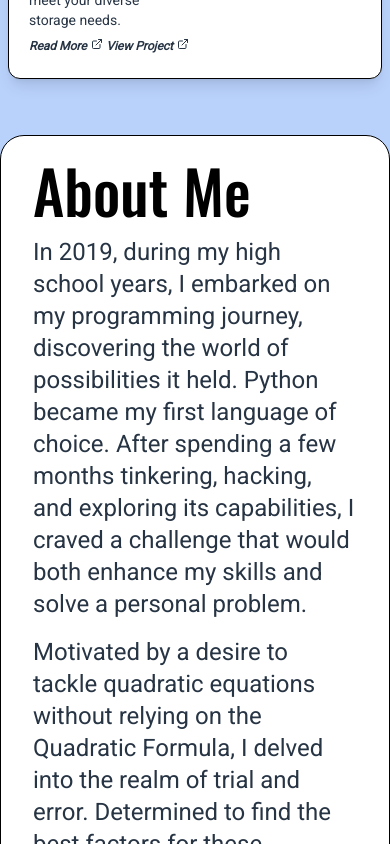
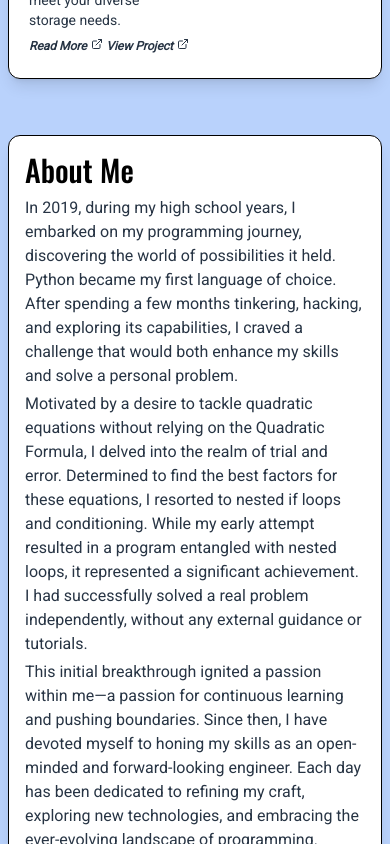
Before and after one commit to AbdifatahCodes/PortfolioWebsite, a Next.js app: page / in a window 390 px wide. Shown: the part 1760-2604 px from the top of the page. Built offline with nearby package versions, Linux system fonts and the light colour scheme.

Commit message:
Made aboutMe section fully responsive.

```diff
--- a/src/sections/about.tsx
+++ b/src/sections/about.tsx
@@ -1,15 +1,15 @@
 export default function AboutSection() {
   return (
-    <div id='about-section' className='max-w-5xl mx-auto bg-white dark:bg-black rounded-3xl shadow-lg  items-center border'>
-      <div className='flex flex-col'>
+    <div id='about-section' className='mx-2 md:max-w-3xl lg:max-w-4xl xl:max-w-5xl md:mx-auto bg-white dark:bg-black rounded-xl sm:rounded-3xl shadow-lg  items-center border'>
+      <div className='flex flex-col mb-6 md:mb-12'>
         <div className='flex flex-row justify-between'>
-          <p className='px-8 mt-6 mb-4 text-6xl font-oswald font-medium text-black dark:text-white'>About Me</p>
+          <p className='px-4 md:px-8 mt-4 mb-2 sm:mb-5 text-3xl sm:text-4xl md:text-6xl font-oswald font-medium text-black dark:text-white'>About Me</p>
         </div>
-        <div className='px-8 space-y-4 mb-12'>
-        <p className='text-gray-dark dark:text-gray-main font-roboto text-2xl'>In 2019, during my high school years, I embarked on my programming journey, discovering the world of possibilities it held. Python became my first language of choice. After spending a few months tinkering, hacking, and exploring its capabilities, I craved a challenge that would both enhance my skills and solve a personal problem.</p>
-        <p className='text-gray-dark dark:text-gray-main font-roboto text-2xl'>Motivated by a desire to tackle quadratic equations without relying on the Quadratic Formula, I delved into the realm of trial and error. Determined to find the best factors for these equations, I resorted to nested if loops and conditioning. While my early attempt resulted in a program entangled with nested loops, it represented a significant achievement. I had successfully solved a real problem independently, without any external guidance or tutorials.</p>
-        <p className='text-gray-dark dark:text-gray-main font-roboto text-2xl'>This initial breakthrough ignited a passion within me—a passion for continuous learning and pushing boundaries. Since then, I have devoted myself to honing my skills as an open-minded and forward-looking engineer. Each day has been dedicated to refining my craft, exploring new technologies, and embracing the ever-evolving landscape of programming.</p>
-        <p className='text-gray-dark dark:text-gray-main font-roboto text-2xl'>Today, I stand as a relentless learner, continuously sharpening my skills and eagerly embracing new challenges. I am driven by the joy of discovery and the desire to make a meaningful impact through my work. With every project and endeavor, I strive to bring creativity, innovation, and problem-solving prowess to the forefront. Let's join forces and create a brighter future together.</p>
+        <div className='px-4 md:px-8 space-y-1 md:space-y-3 lg:space-y-4 text-gray-dark dark:text-gray-main font-roboto text-base sm:text-xl md:text-2xl'>
+          <p>In 2019, during my high school years, I embarked on my programming journey, discovering the world of possibilities it held. Python became my first language of choice. After spending a few months tinkering, hacking, and exploring its capabilities, I craved a challenge that would both enhance my skills and solve a personal problem.</p>
+          <p>Motivated by a desire to tackle quadratic equations without relying on the Quadratic Formula, I delved into the realm of trial and error. Determined to find the best factors for these equations, I resorted to nested if loops and conditioning. While my early attempt resulted in a program entangled with nested loops, it represented a significant achievement. I had successfully solved a real problem independently, without any external guidance or tutorials.</p>
+          <p>This initial breakthrough ignited a passion within me—a passion for continuous learning and pushing boundaries. Since then, I have devoted myself to honing my skills as an open-minded and forward-looking engineer. Each day has been dedicated to refining my craft, exploring new technologies, and embracing the ever-evolving landscape of programming.</p>
+          <p>Today, I stand as a relentless learner, continuously sharpening my skills and eagerly embracing new challenges. I am driven by the joy of discovery and the desire to make a meaningful impact through my work. With every project and endeavor, I strive to bring creativity, innovation, and problem-solving prowess to the forefront. Let's join forces and create a brighter future together.</p>
         </div>
       </div>
     </div>
```
